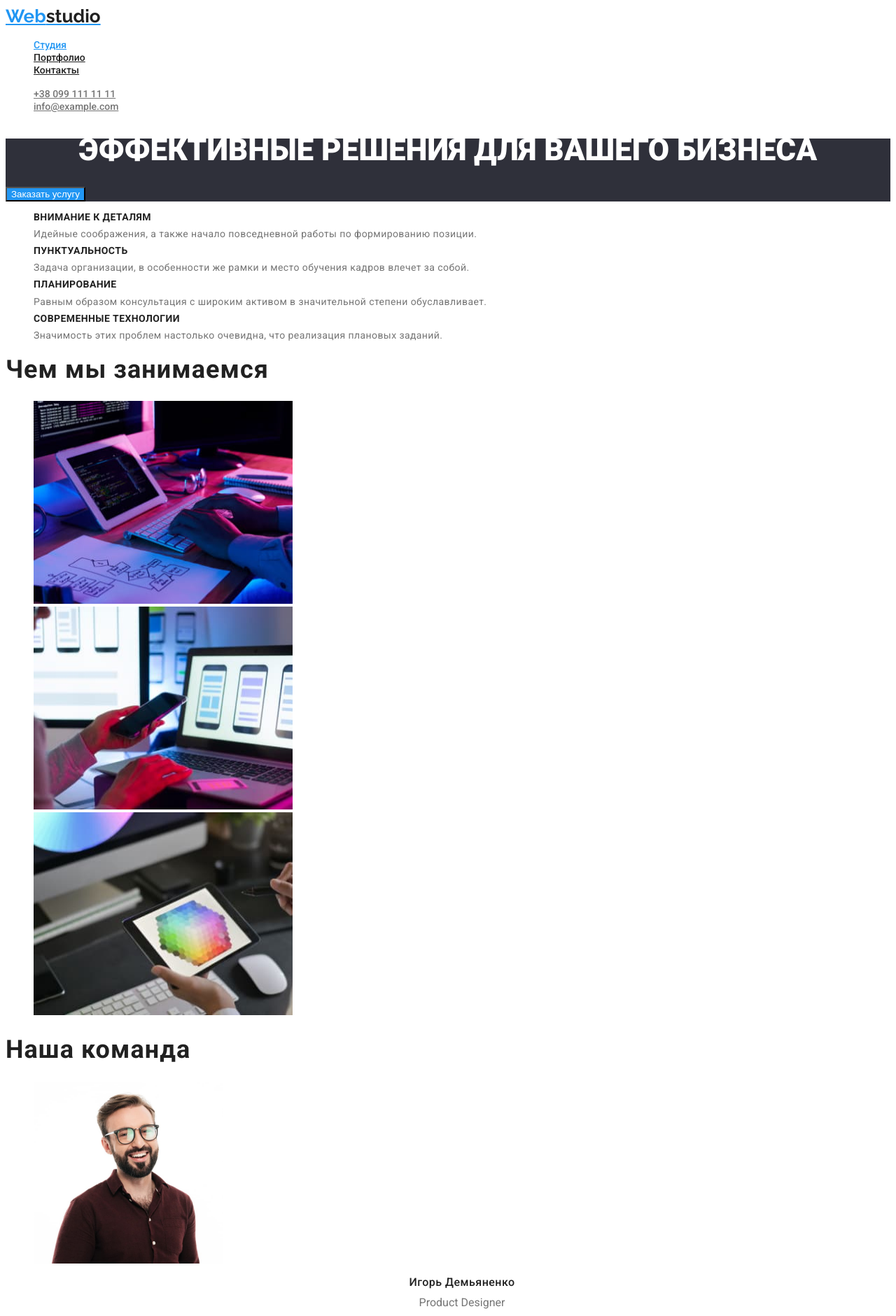
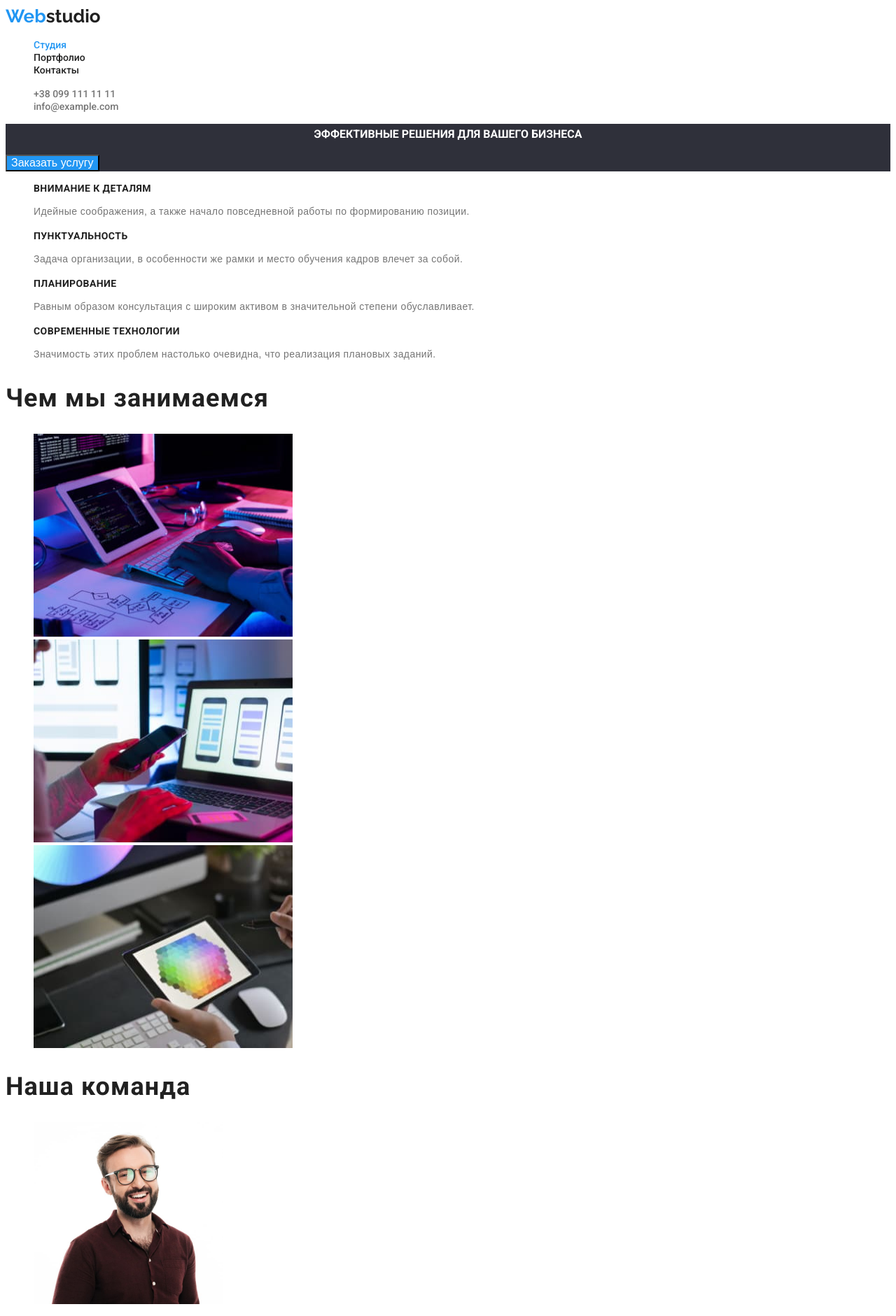
Before and after one commit to MaximusPayn/goit-markup-hw-02, a plain HTML site: page index.html in a window 1280 px wide. Shown: the top 1881 px of the page at 70% size. Drawn offline with Linux system fonts and the light colour scheme.

Commit message:
chaned line-height and css

```diff
--- a/css/styles.css
+++ b/css/styles.css
@@ -4,11 +4,13 @@
  --accent-color: #2196F3;
  --bg-color: #FFFFFF;
  --secondary-bg-color: #2F303A;
+ --third-bg-color: #F5F4FA;
+ --primary-color: #188CE8;
 }
 
-.body {
-    font-family: "Roboto Regular", "Roboto Bold", "Roboto Medium", "Roboto Black", "Oleo Script", sans-serif;
-    background-color: #E5E5E5;
+body {
+    font-family: "Roboto Regular", sans-serif;
+    background-color: var(--bg-color);
     font-style: normal;
     color: var(--title-text-color)
 }
@@ -22,34 +24,47 @@
 .button-hero {
     color: var(--bg-color);
     background-color: var(--accent-color);
+    font-size: 16px;
 }
 
 .button-hero:hover,
 .button-hero:focus {
-    color: var(--accent-color)
+    color: var(--bg-color);
 }
 
-
-
 .button-nav {
+    font-family: inherit;
     color: var(--bg-color);
     background-color: var(--accent-color);
-
+    font-weight: 500;
+    font-size: 16px;
 }
 
 .button-nav:hover,
 .button-nav:focus {
-    color: var(--accent-color);
+    color: var(--bg-color);
 }
 
 .btn {
+    font-family: inherit;
     color: var(--title-text-color);
-    background-attachment: #F5F4FA;
+    background-color: var(--third-bg-color);
+    font-weight: 500;
+    font-size: 16px;
+}
+
+.btn:hover,
+.btn:focus {
+    color: var(--bg-color);
+    background-color: var(--accent-color);
 }
 
 .section-title {
     color: var(--title-text-color);
+}
 
+a {
+    text-decoration: none;
 }
 
 /* WebStudio */
@@ -58,14 +73,10 @@
     font-weight: 700;
     font-size: 26px;
     line-height: 1.2;
-    color: #2196F3;
+    color: var(--accent-color);
 }
 
 .logo-text{
-    font-family: 'Raleway', sans-serif;
-    font-weight: 700;
-    font-size: 26px;
-    line-height: 1.2;
     color: var(--title-text-color)
 
 }
@@ -78,9 +89,9 @@
 
 .text-about {
     font-family: 'Roboto';
-    font-weight: 900;
-    font-size: 44px;
-    line-height: 0.74;
+    font-weight: 700;
+    font-size: 16px;
+    line-height: 1.9;
     text-align: center;
     text-transform: uppercase;
     color: var(--bg-color);
@@ -90,32 +101,29 @@
     font-family: 'Roboto';
     font-weight: 700;
     font-size: 14px;
-    line-height: 0.87;
+    line-height: 1.15;
     letter-spacing: 0.03em;
     text-transform: uppercase;
     color: var(--title-text-color);
 }
 
 .text-descreption {
-    font-family: 'Roboto';
-    font-weight: 400;
     font-size: 14px;
-    line-height: 0.58;
+    line-height: 1.7;
     letter-spacing: 0.03em;
-    color: #757575;
+    color: var(--primary-text-color);
 }
 
 .work-text {
     font-family: 'Roboto';
     font-weight: 700;
     font-size: 36px;
-    line-height: 0.85;
+    line-height: 1.17;
     letter-spacing: 0.03em;
     color: var(--title-text-color);
 }
 
 .footer-logo-text {
-    font-family: 'Raleway', sans-serif;
     font-weight: 700;
     font-size: 26px;
     line-height: 1.2;
@@ -127,7 +135,7 @@
     font-family: 'Roboto', sans-serif;
     font-weight: 500;
     font-size: 14px;
-    line-height: 0.8;
+    line-height: 1.14;
     color: var(--title-text-color)
 }
 
@@ -157,7 +165,7 @@
     font-family: 'Roboto';
     font-weight: 700;
     font-size: 36px;
-    line-height: 0.85;
+    line-height: 1.17;
     letter-spacing: 0.03em;
     color: var(--title-text-color);
 }
@@ -166,7 +174,7 @@
     font-style: normal;
     font-weight: 500;
     font-size: 16px;
-    line-height: 0.84;
+    line-height: 1.18;
     text-align: center;
     letter-spacing: 0.03em;
     color: var(--title-text-color);
@@ -176,9 +184,9 @@
     font-style: normal;
     font-weight: 400;
     font-size: 16px;
-    line-height: 0.84;
+    line-height: 1.18;
     text-align: center;
-    color: #757575;
+    color: var(--primary-text-color);
 }
 
 /* Footer */
@@ -220,14 +228,12 @@
     font-family: 'Roboto';
     font-weight: 700;
     font-size: 18px;
-    line-height: 0.5;
+    line-height: 2;
     color: var(--title-text-color);
 }
 
 .description {
-    font-family: 'Roboto';
-    font-weight: 400;
     font-size: 16px;
-    line-height: 0.44;
+    line-height: 1.9;
     color: var(--primary-text-color);
 }
```
